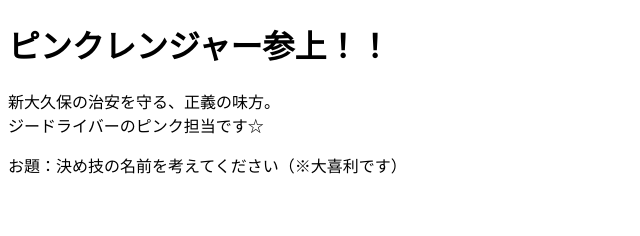
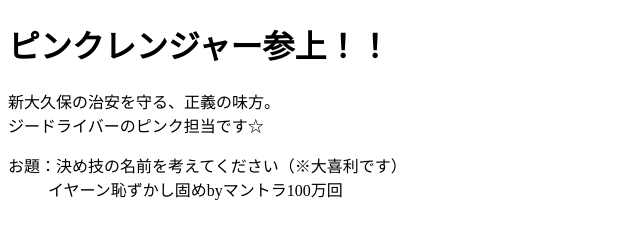
Before and after one commit to zd2C25/GroupPink, a plain HTML site: page index.html in a window 1280 px wide. Shown: the whole page, without its empty margins (0-640 px from the left). Drawn offline with Linux system fonts and the light colour scheme.

Commit message:
大喜利回答しました。

```diff
--- a/index.html
+++ b/index.html
@@ -10,7 +10,7 @@
     ジードライバーのピンク担当です☆</p>
     <dl>
             <dt>お題：決め技の名前を考えてください（※大喜利です）</dt>
-            <dd></dd>
+            <dd>イヤーン恥ずかし固めbyマントラ100万回</dd>
             <dd></dd>
             <dd></dd>
             <dd></dd>
```
